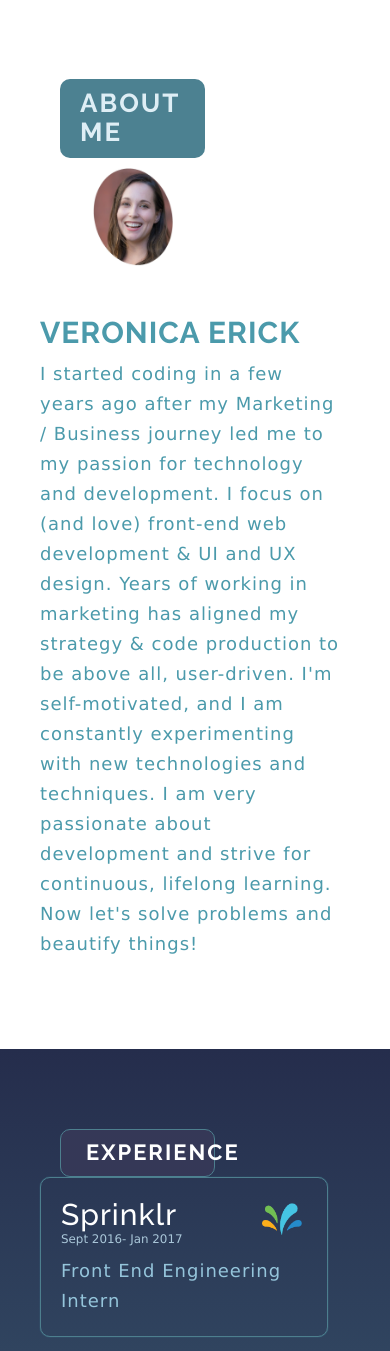
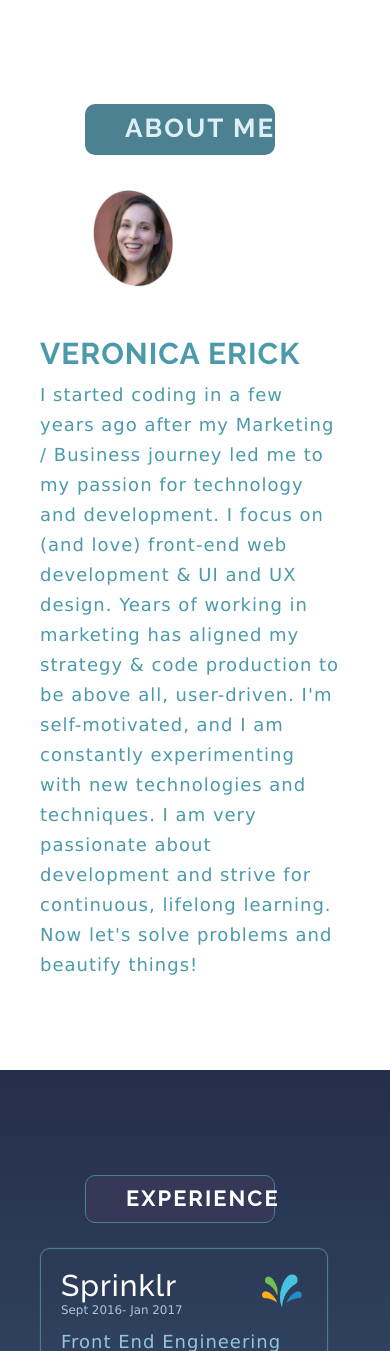
Before and after one commit to veronicaerick/personal-website, a PHP site: page / in a window 390 px wide. Shown: the part 671-2022 px from the top of the page. Run offline with PHP 8.4, Linux system fonts and the light colour scheme; some libraries are stand-ins or nearby versions.

Commit message:
mobile header issue

```diff
--- a/css/style.css
+++ b/css/style.css
@@ -1206,10 +1206,22 @@ h2 {
 }
 
 @media only screen and (max-width: 480px) {
-    .title, .content {
-      width: 100%;
-      font-family: "Ostrich Sans", "Raleway", Verdana !important;
-    }
+  .blue-background .title h1 {
+    min-width: 190px;
+    padding-left: 40px;
+    margin: 25px;
+  }
+
+  .white-background .title h1 {
+    min-width: 190px;
+    padding-left: 40px;
+    margin: 25px;
+  }
+
+  .title, .content {
+    width: 100%;
+    font-family: "Ostrich Sans", "Raleway", Verdana !important;
+  }
   .title-FE h1 {
     font-family: "Ostrich Sans", Verdana;
   }
```
